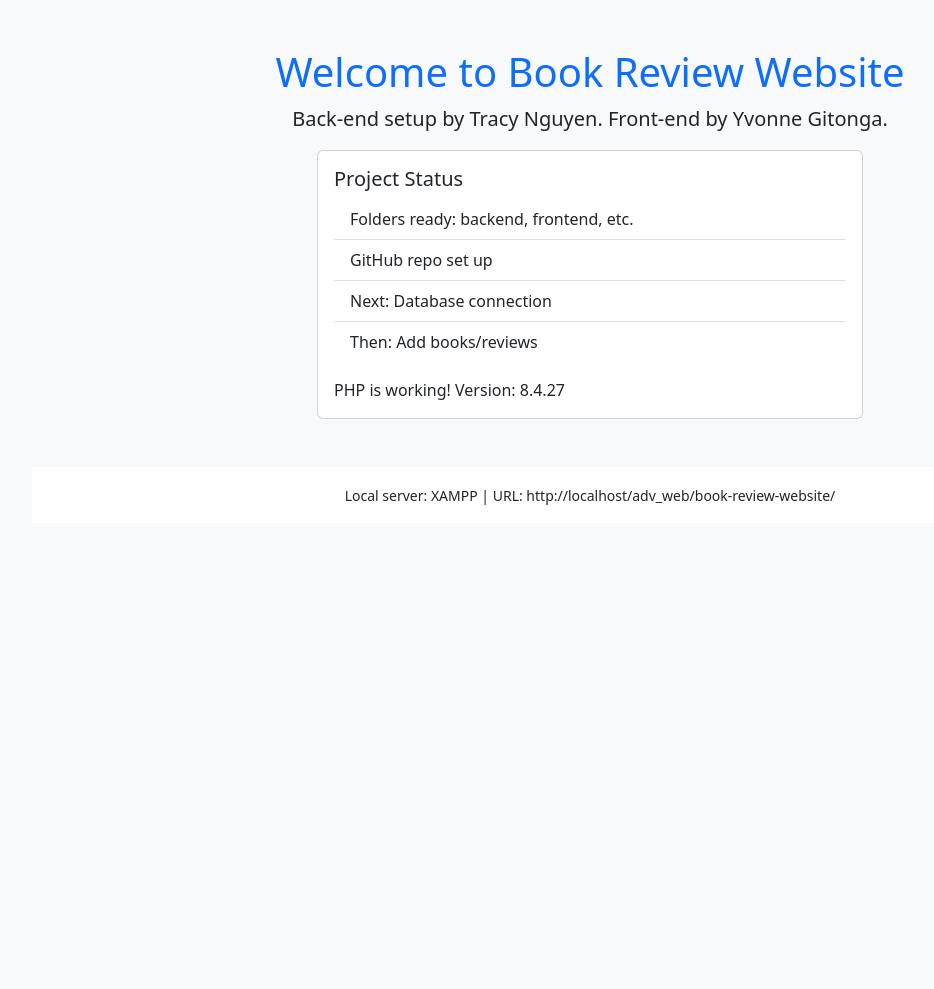
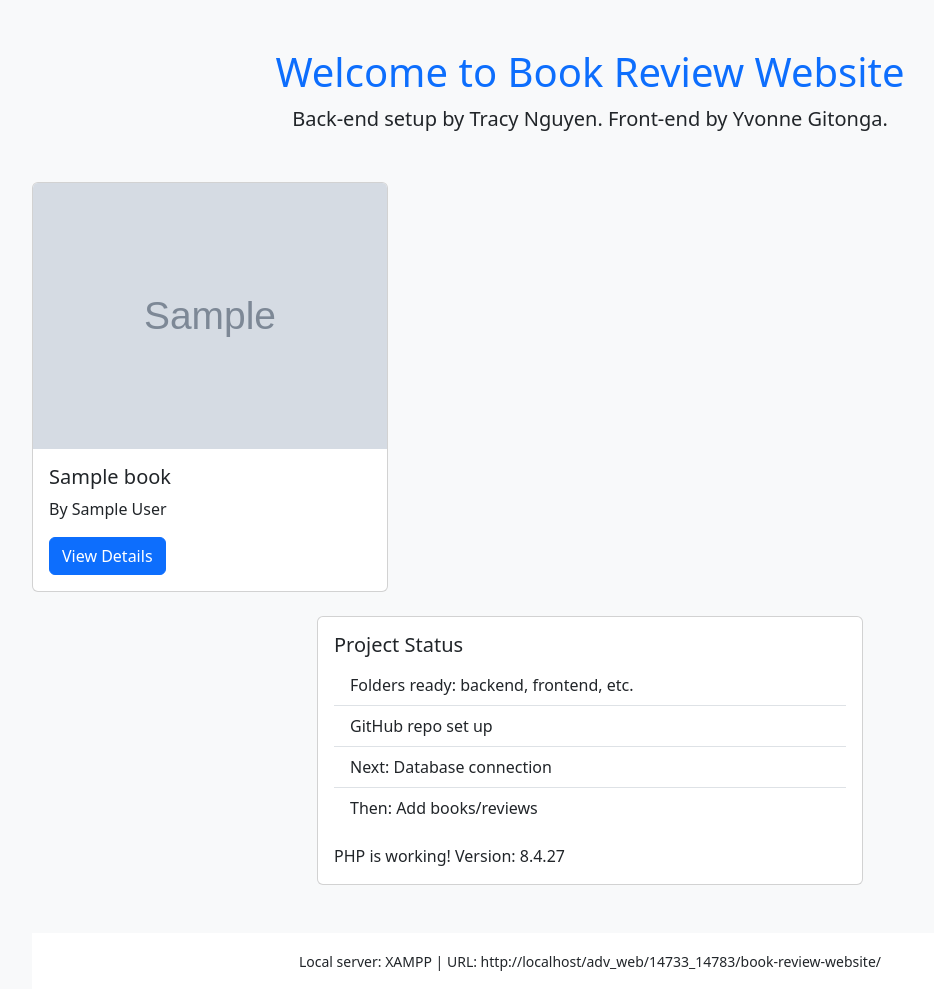
Before and after one commit to gakey1/BookVibeApp, a PHP site: page /adv_web/ in a window 1280 px wide. Shown: the whole page, without its empty margins (50-984 px from the left). Before the commit the page ends 505 px from the top, so only its background shows below. Run offline with PHP 8.4, Linux system fonts and the light colour scheme; tables that the repository leaves empty or names only in its code hold one stand-in row (values such as "Sample post"); grey boxes marked "Sample" are stand-in pictures.

Commit message:
Setup homepage, database connection, sample books, and assets

```diff
--- /dev/null
+++ b/config/db.php
@@ -0,0 +1,19 @@
+<?php
+$host = 'localhost';
+$db   = 'book_review';  // Your database name
+$user = 'root';         // XAMPP default user
+$pass = '';             // XAMPP default password
+$charset = 'utf8mb4';
+
+$dsn = "mysql:host=$host;port=3307;dbname=$db;charset=$charset";
+$options = [
+    PDO::ATTR_ERRMODE => PDO::ERRMODE_EXCEPTION,
+    PDO::ATTR_DEFAULT_FETCH_MODE => PDO::FETCH_ASSOC,
+];
+
+try {
+    $pdo = new PDO($dsn, $user, $pass, $options);
+} catch (PDOException $e) {
+    die("Database connection failed: " . $e->getMessage());
+}
+?>
--- a/index.php
+++ b/index.php
@@ -1,9 +1,12 @@
 <?php
 // index.php - Homepage for Book Review Website
 // This tests PHP is working. Add DB later.
+require 'config/db.php';
 
 $pageTitle = "Welcome to Book Review Website";
 $message = "Back-end setup by Tracy Nguyen. Front-end by Yvonne Gitonga.";
+$stmt = $pdo->query("SELECT * FROM books ORDER BY RAND() LIMIT 5");
+$books = $stmt->fetchAll();
 ?>
 <!DOCTYPE html>
 <html lang="en">
@@ -18,6 +21,23 @@ $message = "Back-end setup by Tracy Nguyen. Front-end by Yvonne Gitonga.";
     <div class="container mt-5">
         <h1 class="text-center text-primary"><?php echo $pageTitle; ?></h1>
         <p class="lead text-center"><?php echo $message; ?></p>
+
+        <!-- test Boostrap code -->
+        <div class="row mt-5">
+            <?php foreach ($books as $book): ?>
+                <div class="col-md-4 mb-4">
+                    <div class="card h-100">
+                        <img src="assets/images/<?= $book['cover_image'] ?>" class="card-img-top" alt="<?= $book['title'] ?>">
+                        <div class="card-body">
+                            <h5 class="card-title"><?= $book['title'] ?></h5>
+                            <p class="card-text">By <?= $book['author'] ?></p>
+                            <a href="book.php?id=<?= $book['id'] ?>" class="btn btn-primary">View Details</a>
+                        </div>
+                    </div>
+                </div>
+            <?php endforeach; ?>
+        </div>
+
         <div class="row justify-content-center">
             <div class="col-md-6">
                 <div class="card">
@@ -35,7 +55,7 @@ $message = "Back-end setup by Tracy Nguyen. Front-end by Yvonne Gitonga.";
             </div>
         </div>
         <footer class="text-center mt-5 p-3 bg-white">
-            <small>Local server: XAMPP | URL: http://localhost/adv_web/book-review-website/</small>
+            <small>Local server: XAMPP | URL:       http://localhost/adv_web/14733_14783/book-review-website/</small>
         </footer>
     </div>
 </body>
--- /dev/null
+++ b/testdb.php
@@ -0,0 +1,4 @@
+<?php
+require 'config/db.php';
+echo "Database connected!";
+?>
```
Also changed, not shown: assets/images/1984.jpg (added), assets/images/atomic_habits.jpg (added), assets/images/gatsby.jpg (added), assets/images/gone_girl.jpg (added), assets/images/little_women.jpg (added).
